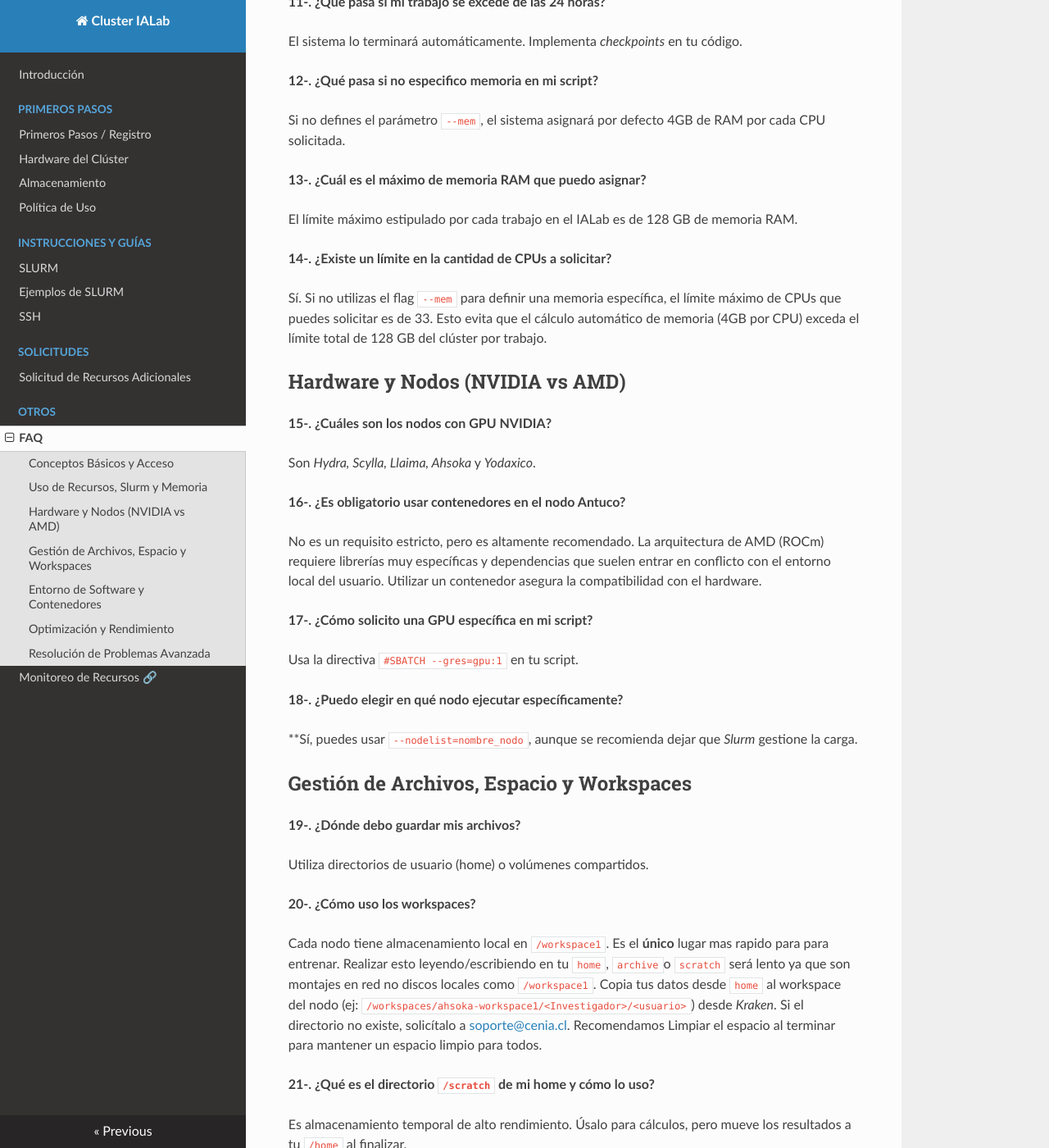
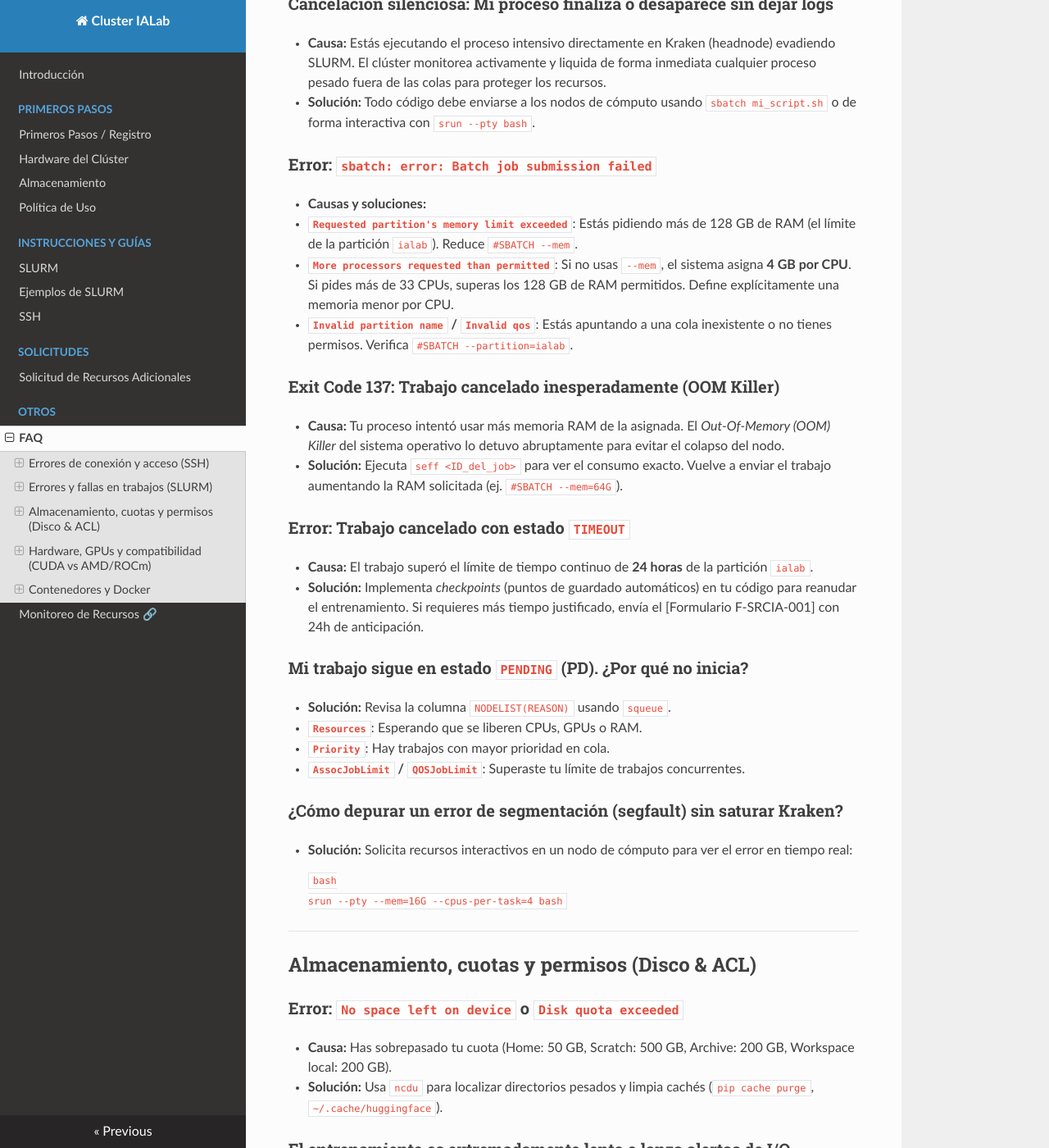
Before and after one commit to Sysadmins-CENIA/Cluster-IALab-Docs, an MkDocs documentation site: the page built from docs/faq.md, in a window 1280 px wide and 1400 px high, scrolled down 1412 px. Shown: the whole window at 82% size. Built offline with MkDocs 1.6.1, drawn with Linux system fonts in a browser that asks for light colours; nearby versions of some CDN libraries; some of the changed text lies outside the part shown.

Commit message:
Convert FAQ to error troubleshooting guide
Restructured FAQ from general Q&A format to a focused troubleshooting guide organized by error categories: SSH connection issues, SLURM job failures, storage/quota problems, GPU/hardware compatibility, and containers. Each entry now includes the specific error message, root cause, and practical solution steps for better usability when debugging cluster issues.

````diff
--- a/docs/faq.md
+++ b/docs/faq.md
@@ -1,170 +1,131 @@
-# FAQ: Cluster IALab - Preguntas Frecuentes
+# FAQ: Resolución de Problemas y Errores Frecuentes
 
-Esta sección contiene las respuestas a las dudas más comunes sobre el uso y operación del Cluster IALab.
+Esta sección contiene soluciones rápidas a los errores, advertencias e inconvenientes más comunes al utilizar el Clúster IALab. Está dedicada exclusivamente a la resolución de problemas (*troubleshooting*).
 
-## Conceptos Básicos y Acceso
+---
 
-**1-. ¿Por qué no puedo acceder al clúster?**
+## Errores de conexión y acceso (SSH)
 
-Si tu sesión es rechazada, es probable que hayas excedido la cuota de almacenamiento de tu home. Envía un ticket de soporte CENIA (detallado en el [soporte@cenia.cl](mailto:soporte@cenia.cl) para revisar tu situación.
+### Error: `ssh: connect to host kraken.dcc.uchile.cl port 22: Connection refused` (o la sesión se cierra)
 
-**2-. ¿Qué es el nodo Kraken?**
+* **Causa:** Has excedido la cuota de espacio en tu directorio personal (`home`), cuyo límite es de **50 GB**. Cuando no queda espacio libre, el sistema no puede crear los archivos temporales necesarios para validar tu sesión y rechaza el acceso.
+* **Solución:**
+    1. Solicita asistencia enviando un correo a `soporte@cenia.cl` para que liberen espacio temporalmente.
+    2. Al recuperar el acceso, usa el comando `ncdu` para identificar directorios pesados (cachés, entornos virtuales) y muévelos a tu carpeta `$SCRATCH` o `$ARCHIVE`.
 
-Es el nodo de gestión (headnode). Úsalo solo para organizar archivos y lanzar tareas; no ejecutes cálculos pesados aquí.
+### Error: `Permission denied (publickey)` al intentar conectar
 
-**3-. ¿Cómo accedo al cluster?**
+* **Causa:** El cliente SSH local no encuentra tu llave privada o la llave pública no está registrada correctamente en el archivo `~/.ssh/authorized_keys` del clúster.
+* **Solución:**
+    1. Usa el parámetro `-i` apuntando a tu llave privada (ej. `ssh -i ~/.ssh/id_ed25519 tu_usuario@kraken...`).
+    2. Verifica que la carpeta `.ssh` y el archivo `authorized_keys` tengan los permisos estrictos de Linux (`chmod 700 ~/.ssh` y `chmod 600 ~/.ssh/authorized_keys`).
 
-Debes conectarte vía SSH a través del nodo *Kraken* utilizando tus credenciales.
+### La conexión SSH de VS Code se cae constantemente o no logra conectar
 
-**4-. ¿Cómo solicito acceso inicial?**
+* **Causa:** VS Code Server intenta instalar extensiones en `~/.vscode-server`. Si tu cuota de disco está llena, falla. Además, si ejecutas código interactivo en la terminal de VS Code sobre el nodo de entrada Kraken, el sistema detectará el consumo y liquidará el proceso para proteger el clúster.
+* **Solución:** Verifica tu espacio con `du -sh ~`. Nunca corras código pesado en Kraken; configura un *Jump Host* en tu `.ssh/config` para que VS Code se conecte directamente a un nodo de cómputo asignado.
 
-Contacta al equipo de administración a través de los canales oficiales del laboratorio.
+### Ayer me conecté sin problemas, pero hoy mi cuenta está bloqueada (teniendo espacio)
 
-**5-. ¿Qué es el "Cluster"?**
+* **Causa:** Tu acceso puede haber sido restringido durante los procesos periódicos de limpieza semestral y auditoría del clúster si tu cuenta no fue validada a tiempo por tu supervisor. Envía un ticket a `soporte@cenia.cl` para regularizar.
 
-Es un conjunto de computadoras interconectadas que trabajan como una unidad para procesar tareas científicas masivas.
+---
 
-## Uso de Recursos, Slurm y Memoria
+## Errores y fallas en trabajos (SLURM)
 
-**6-. ¿Cómo envío un trabajo al cluster?**
+### Cancelación silenciosa: Mi proceso finaliza o desaparece sin dejar logs
 
-Utiliza el comando `sbatch` seguido de tu script de ejecución configurado para *Slurm*. Todo trabajo enviado directamente al nodo sin pasar por Slurm será cancelado automáticamente.
+* **Causa:** Estás ejecutando el proceso intensivo directamente en Kraken (headnode) evadiendo SLURM. El clúster monitorea activamente y liquida de forma inmediata cualquier proceso pesado fuera de las colas para proteger los recursos.
+* **Solución:** Todo código debe enviarse a los nodos de cómputo usando `sbatch mi_script.sh` o de forma interactiva con `srun --pty bash`.
 
-**7-. ¿Cómo verifico el estado de mis trabajos?**
+### Error: `sbatch: error: Batch job submission failed`
 
-Usa `squeue -u <tu_usuario>` para ver la lista de tus procesos activos.
+* **Causas y soluciones:**
+  * **`Requested partition's memory limit exceeded`**: Estás pidiendo más de 128 GB de RAM (el límite de la partición `ialab`). Reduce `#SBATCH --mem`.
+  * **`More processors requested than permitted`**: Si no usas `--mem`, el sistema asigna **4 GB por CPU**. Si pides más de 33 CPUs, superas los 128 GB de RAM permitidos. Define explícitamente una memoria menor por CPU.
+  * **`Invalid partition name` / `Invalid qos`**: Estás apuntando a una cola inexistente o no tienes permisos. Verifica `#SBATCH --partition=ialab`.
 
-**8-. ¿Cómo cancelo un trabajo?**
+### Exit Code 137: Trabajo cancelado inesperadamente (OOM Killer)
 
-Usa `scancel <job_id>` para detener un proceso.
+* **Causa:** Tu proceso intentó usar más memoria RAM de la asignada. El *Out-Of-Memory (OOM) Killer* del sistema operativo lo detuvo abruptamente para evitar el colapso del nodo.
+* **Solución:** Ejecuta `seff <ID_del_job>` para ver el consumo exacto. Vuelve a enviar el trabajo aumentando la RAM solicitada (ej. `#SBATCH --mem=64G`).
 
-**9-. ¿Qué significa que un trabajo esté en estado "PENDING"?**
+### Error: Trabajo cancelado con estado `TIMEOUT`
 
-Significa que está en cola esperando recursos (CPU/GPU) o que no hay nodos disponibles.
+* **Causa:** El trabajo superó el límite de tiempo continuo de **24 horas** de la partición `ialab`.
+* **Solución:** Implementa *checkpoints* (puntos de guardado automáticos) en tu código para reanudar el entrenamiento. Si requieres más tiempo justificado, envía el [Formulario F-SRCIA-001] con 24h de anticipación.
 
-**10-. ¿Existe un límite de tiempo por ejecución?**
+### Mi trabajo sigue en estado `PENDING` (PD). ¿Por qué no inicia?
 
-Sí, el límite máximo es de 24 horas por trabajo.
+* **Solución:** Revisa la columna `NODELIST(REASON)` usando `squeue`.
+  * **`Resources`**: Esperando que se liberen CPUs, GPUs o RAM.
+  * **`Priority`**: Hay trabajos con mayor prioridad en cola.
+  * **`AssocJobLimit` / `QOSJobLimit`**: Superaste tu límite de trabajos concurrentes.
 
-**11-. ¿Qué pasa si mi trabajo se excede de las 24 horas?**
+### ¿Cómo depurar un error de segmentación (segfault) sin saturar Kraken?
 
-El sistema lo terminará automáticamente. Implementa *checkpoints* en tu código.
+* **Solución:** Solicita recursos interactivos en un nodo de cómputo para ver el error en tiempo real:
 
-**12-. ¿Qué pasa si no especifico memoria en mi script?**
+    ```bash
+    srun --pty --mem=16G --cpus-per-task=4 bash
+    ```
 
-Si no defines el parámetro `--mem`, el sistema asignará por defecto 4GB de RAM por cada CPU solicitada.
+---
 
-**13-. ¿Cuál es el máximo de memoria RAM que puedo asignar?**
+## Almacenamiento, cuotas y permisos (Disco & ACL)
 
-El límite máximo estipulado por cada trabajo en el IALab es de 128 GB de memoria RAM.
+### Error: `No space left on device` o `Disk quota exceeded`
 
-**14-. ¿Existe un límite en la cantidad de CPUs a solicitar?**
+* **Causa:** Has sobrepasado tu cuota (Home: 50 GB, Scratch: 500 GB, Archive: 200 GB, Workspace local: 200 GB).
+* **Solución:** Usa `ncdu` para localizar directorios pesados y limpia cachés (`pip cache purge`, `~/.cache/huggingface`).
 
-Sí. Si no utilizas el flag `--mem` para definir una memoria específica, el límite máximo de CPUs que puedes solicitar es de 33. Esto evita que el cálculo automático de memoria (4GB por CPU) exceda el límite total de 128 GB del clúster por trabajo.
+### El entrenamiento es extremadamente lento o lanza alertas de I/O
 
-## Hardware y Nodos (NVIDIA vs AMD)
+* **Causa:** Estás leyendo tu dataset directamente desde la red (`/home` o `$ARCHIVE`), saturando la conexión del clúster.
+* **Solución:** Copia tus datos primero al disco local de alta velocidad del nodo (`Workspace`) y lee/escribe temporalmente allí.
 
-**15-. ¿Cuáles son los nodos con GPU NVIDIA?**
+### Error: `Permission denied` en carpetas compartidas con colaboradores
 
-Son *Hydra, Scylla, Llaima, Ahsoka* y *Yodaxico*.
+* **Causa:** Falta de permisos básicos (`+x` para entrar al directorio) o conflictos en las Listas de Control de Acceso (ACL).
+* **Solución:**
+    1. Verifica permisos con `getfacl ruta_directorio`.
+    2. Si la `mask` bloquea la escritura (ej. `r-x`), restáurala con `setfacl -m m:rwx ruta_directorio`.
 
-**16-. ¿Es obligatorio usar contenedores en el nodo Antuco?**
+### El directorio `home, scratch o archive` en mi nodo no existe
 
-No es un requisito estricto, pero es altamente recomendado. La arquitectura de AMD (ROCm) requiere librerías muy específicas y dependencias que suelen entrar en conflicto con el entorno local del usuario. Utilizar un contenedor asegura la compatibilidad con el hardware.
+* **Solución:** Si al ingresar a un nodo de computo este inicia en `/` en vez de en tu home, envía un ticket a `soporte@cenia.cl` solicitando su verificación.
 
-**17-. ¿Cómo solicito una GPU específica en mi script?**
+### El directorio `workspace` en mi nodo no existe
 
-Usa la directiva `#SBATCH --gres=gpu:1` en tu script.
+* **Solución:** Si vas a entrenar y no encuentras tu subcarpeta (ej. `/workspace/ahsoka/tu_usuario`), envía un ticket a `soporte@cenia.cl` solicitando su creación.
 
-**18-. ¿Puedo elegir en qué nodo ejecutar específicamente?**
+---
 
-**Sí, puedes usar `--nodelist=nombre_nodo`, aunque se recomienda dejar que *Slurm* gestione la carga.
+## Hardware, GPUs y compatibilidad (CUDA vs AMD/ROCm)
 
-## Gestión de Archivos, Espacio y Workspaces
+### Error: "Permission denied" para la GPU o "No HIP GPUs available"
 
-**19-. ¿Dónde debo guardar mis archivos?**
+* **Causa:** SLURM aísla el hardware usando políticas estrictas (Cgroups). Si no solicitaste la GPU explícitamente en el script, tu código o contenedor no tendrá permiso para interactuar con ninguna tarjeta gráfica.
+* **Solución:** Asegúrate de incluir la directiva `#SBATCH --gres=gpu:N` (ej. `--gres=gpu:a40:1` para un modelo específico).
 
-Utiliza directorios de usuario (home) o volúmenes compartidos.
+### Error: `CUDA error: no kernel image is available for execution` en el nodo Antuco
 
-**20-. ¿Cómo uso los workspaces?**
+* **Causa:** El nodo **Antuco** utiliza GPUs **AMD (Instinct MI210)**. Las librerías de PyTorch o CUDA compiladas para NVIDIA no son compatibles.
+* **Solución:** Debes usar el ecosistema **ROCm**.
 
-Cada nodo tiene almacenamiento local en `/workspace1`. Es el **único** lugar mas rapido para para entrenar. Realizar esto leyendo/escribiendo en tu `home`, `archive`o `scratch` será lento ya que son montajes en red no discos locales como `/workspace1`. Copia tus datos desde `home` al workspace del nodo (ej: `/workspaces/ahsoka-workspace1/<Investigador>/<usuario>`) desde *Kraken*. Si el directorio no existe, solicítalo a [soporte@cenia.cl](mailto:soporte@cenia.cl). Recomendamos Limpiar el espacio al terminar para mantener un espacio limpio para todos.
+### Mi script falla por falta de un paquete o librería de sistema
 
-**21-. ¿Qué es el directorio `/scratch` de mi home y cómo lo uso?**
+* **Solución:** No uses `apt` ni solicites instalaciones globales. Encapsula tus dependencias en tu entorno virtual (`Conda`/`venv`) o utiliza un contenedor.
 
-Es almacenamiento temporal de alto rendimiento. Úsalo para cálculos, pero mueve los resultados a tu `/home` al finalizar.
+### ¿Cómo reporto un nodo caído o un fallo?
 
-**22-. ¿Qué es el directorio `/archive` de mi home y cómo lo uso?**
+* **Solución:** Si un nodo falla o perdiste conexión repentinamiente. Abre de inmediato un ticket en `soporte@cenia.cl` incluyendo el nombre del nodo, el ID de tu trabajo en SLURM y el registro exacto del error.
 
-Almacenamiento a largo plazo para resultados importantes,
-Ideal para: Almacenar backups importantes, Resultados finales, datos de publicaciones.
+---
 
-**23-. ¿Cómo transfiero archivos desde mi PC local al cluster?**
+## Contenedores y Docker
 
-Usa `scp` o `rsync`. Ejemplo: `rsync -avz mi_proyecto/ usuario@kraken:/home/usuario/`.
+### Error: `docker: command not found` o `Permission denied`
 
-**24-. ¿Qué hago si me quedo sin espacio en disco?**
-
-Revisa tu uso con `du -sh *` y elimina archivos temporales o logs antiguos.
-
-**25-. ¿Los archivos en el cluster están respaldados?**
-
-No existe backup automático. Mantén copias de resultados críticos fuera del cluster.
-
-**26-. ¿Puedo compartir datos con otros usuarios?**
-
-Sí, utiliza directorios de grupo con permisos de lectura (`chmod g+r`).
-
-## Entorno de Software y Contenedores
-
-**27-. ¿Puedo usar Docker?**
-
-Sí, pero el uso de Docker en nodos de cómputo debe ser autorizado previamente. Envía un ticket a [soporte@cenia.cl](mailto:soporte@cenia.cl) para evaluar tu caso.
-
-**28-. ¿Por qué debo ejecutar mis contenedores a través de Slurm?**
-
-Es estrictamente obligatorio porque Slurm garantiza que tu contenedor tenga acceso exclusivo y seguro al hardware (GPU/CPU/RAM) asignado. Ejecutar fuera de Slurm compromete la estabilidad del sistema, causa conflictos de memoria con otros usuarios y evita que el clúster balancee la carga correctamente.
-
-## Optimización y Rendimiento
-
-**29-. ¿Qué son los "nodos de cómputo" vs "headnode"?**
-
-Kraken coordina; los otros ejecutan. No entrenes en Kraken.
-
-**30-. ¿Cómo sé cuánta memoria RAM requiere mi trabajo?**
-
-Prueba y revisa con el comando `seff <job_id>` al terminar.
-
-**31-. ¿Por qué mis resultados son inconsistentes?**
-
-Asegúrate de configurar semillas (seeds) aleatorias si tu código es estocástico.
-
-**32-. ¿Es mejor enviar muchos trabajos pequeños o uno grande?**
-
-Usa arreglos de tareas (*job arrays*) si tienes muchos archivos pequeños.
-
-**33-. ¿Qué significa "Hyperthreading"?**
-
-Considera que un núcleo físico ejecuta dos hilos al solicitar `--cpus-per-task`.
-
-## Resolución de Problemas Avanzada
-
-**34-. ¿Cómo depuro un error de segmentación (segfault)?**
-
-Ejecuta interactivamente con `srun --pty bash`.
-
-**35-. ¿Qué hago si olvido cancelar un trabajo en bucle?**
-
-Usa `scancel -u <tu_usuario>`.
-
-**36-. ¿Por qué Antuco me da errores de librerías CUDA?**
-
-Es un nodo AMD; usa contenedores compatibles con **ROCm**.
-
-**37-. ¿Qué es el "OOM Killer"?**
-
-El sistema mata tu proceso porque se quedó sin RAM. Solicita más memoria con `--mem=...`.
-
-**38-. ¿Cómo reporto un problema de infraestructura?**
-
-Envía un correo detallando: nodo, job ID, comando y error exacto a [soporte@cenia.cl](mailto:soporte@cenia.cl)
+* **Causa:** Por seguridad y aislamiento de privilegios, el servicio nativo de Docker está restringido para los usuarios.
+* **Solución:** Si requieres Docker nativo obligatoriamente, solicita autorización a `soporte@cenia.cl`.
````
